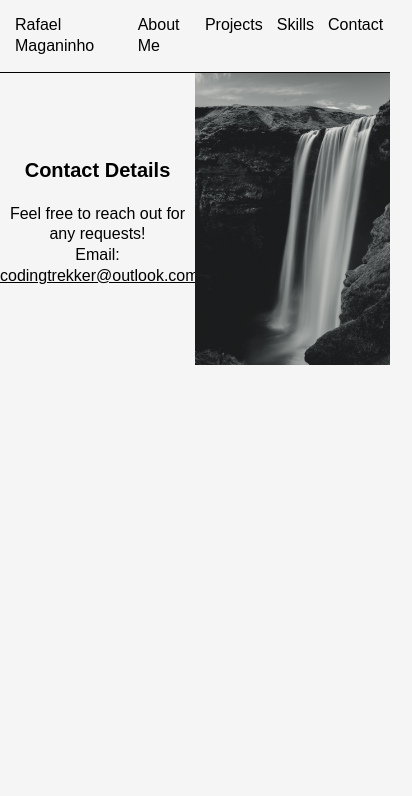
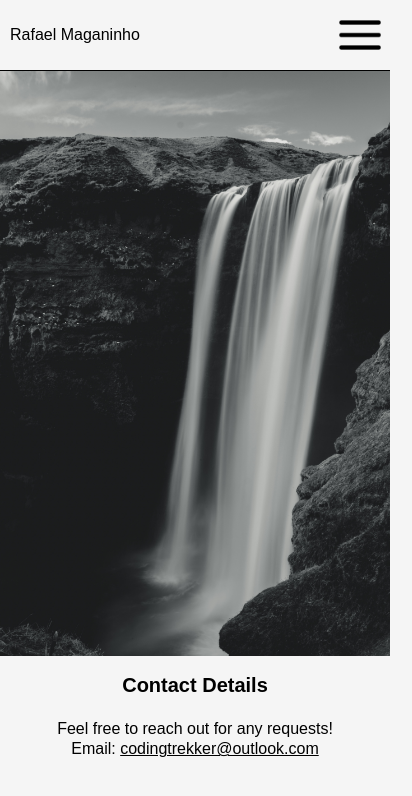
Before and after one commit to QuicoCat/Portfolio-website, a plain HTML site: page contact/contact.html in a window 390 px wide. Shown: the whole page, 412 px wide, since content can reach past the window. Drawn offline with Linux system fonts and the light colour scheme.

Commit message:
Functional hamburguer menu, change margins mobile

```diff
--- a/contact/contact.css
+++ b/contact/contact.css
@@ -53,6 +53,14 @@ table {
 @import url('../fonts/Space_Grotesk/static/SpaceGrotesk-Regular.ttf');
 @import url('../fonts/Space_Grotesk/static/SpaceGrotesk-SemiBold.ttf');
 
+html,body {
+    width: 100%;
+    height: 100%;
+    margin: 0px;
+    padding: 0px;
+    overflow-x: hidden;
+}
+
 body {
 	font-size: 16px;
 	line-height: 1.3;
@@ -65,19 +73,17 @@ body {
 
 header {
     border-bottom: black solid 1px;
-	width: auto;
-}
-
-header div {
-    display: inline-flex;
+    display: flex;
     justify-content: space-between;
-    width: 98%;
-    margin: 15px;
+    width: 100%;
+	padding: 10px;
     align-items: center;
 }
 
+
 #nav-header {
     display: flex;
+	margin-right: 10px;
 }
 
 #nav-header a {
@@ -121,3 +127,41 @@ header div {
     width: 100%;
     height: auto;
 }
+
+@media only screen and (max-width: 480px) {
+
+	header {
+		display: flex;
+	}
+
+	#menu-options {
+		display: flex;
+		flex-direction: column;
+	}
+
+	#nav-header {
+		display: none;
+		flex-direction: column;
+	}
+
+	#hamburguer-menu {
+		display: block;
+		width: 50px;
+		height: auto;
+		margin-right: 15px;
+		float: right;
+	}
+
+	#contact-section {
+		flex-direction: column-reverse;
+	}
+
+	#image-section {
+		width: 100%;
+	}
+
+	#contact-text {
+		margin-top: 10px;
+		width: 80%;
+	}
+}
--- a/contact/contact.html
+++ b/contact/contact.html
@@ -5,17 +5,21 @@
     <meta name="viewport" content="width=device-width, initial-scale=1.0">
     <title>Contact Info</title>
     <link rel="stylesheet" href="./contact.css">
+    <script src="./contact.js" async></script>
 </head>
 
 <body>
     <header>
-        <div>
-            <h2 id="name-header">Rafael Maganinho</h2>
+        <h2 id="name-header">Rafael Maganinho</h2>
+        <div id="menu-options">
+            <a href="javascript:void(0)" id="hamburguer-anchor">
+                <img src="../images/icons/ui.png" alt="" id="hamburguer-menu" hidden>
+            </a>
             <nav id="nav-header">
-                <a class="nav-links" href="../index.html">About Me</a>
-                <a class="nav-links" href="../index.html">Projects</a>
-                <a class="nav-links" href="../index.html">Skills</a>
-                <a class="nav-links">Contact</a>
+                <a class="nav-links" href="../index.html#about-me">About Me</a>
+                <a class="nav-links" href="../index.html#projects">Projects</a>
+                <a class="nav-links" href="../index.html#skills-section">Skills</a>
+                <a class="nav-links" href="./contact/contact.html">Contact</a>
             </nav>
         </div>
     </header>
--- /dev/null
+++ b/contact/contact.js
@@ -0,0 +1,9 @@
+document.getElementById('hamburguer-anchor').addEventListener('click', function() {
+    let navHeader = document.getElementById('nav-header');
+    if (navHeader.style.display === 'flex') {
+        navHeader.style.display = 'none';
+    } else {
+        navHeader.style.display = 'flex';
+    }
+    }
+);
--- a/css/style.css
+++ b/css/style.css
@@ -73,19 +73,17 @@ body {
 
 header {
     border-bottom: black solid 1px;
-	width: auto;
-}
-
-header div {
-    display: inline-flex;
+    display: flex;
     justify-content: space-between;
-    width: 98%;
-    margin: 15px;
+    width: 100%;
+	padding: 10px;
     align-items: center;
 }
 
+
 #nav-header {
     display: flex;
+	margin-right: 10px;
 }
 
 #nav-header a {
@@ -255,8 +253,32 @@ footer a:hover {
 }
 
 @media only screen and (max-width: 480px) {
+
+	header {
+		display: flex;
+	}
+
+	#menu-options {
+		display: flex;
+		flex-direction: column;
+	}
+
+	#nav-header {
+		display: none;
+		flex-direction: column;
+	}
+
+	#hamburguer-menu {
+		display: block;
+		width: 50px;
+		height: auto;
+		margin-right: 15px;
+		float: right;
+	}
+
 	#img-and-info {
 		flex-direction: column;
+		margin-top: 0;
 	}
 
 	#boat-img-section {
@@ -290,15 +312,7 @@ footer a:hover {
 		margin-top: 1%;
 	}
 
-	#nav-header {
-		flex-direction: column;
-		display: none;
-	}
-
-	#hamburguer-menu {
-		display: block;
-		width: 50px;
-		height: auto;
-		margin-right: 15px;
+	#photography-club-preview:hover {
+		box-shadow: none;
 	}
 }
```
Also changed, not shown: index.html (+2 -2 lines), javascript/index.js (+5 -4 lines).
